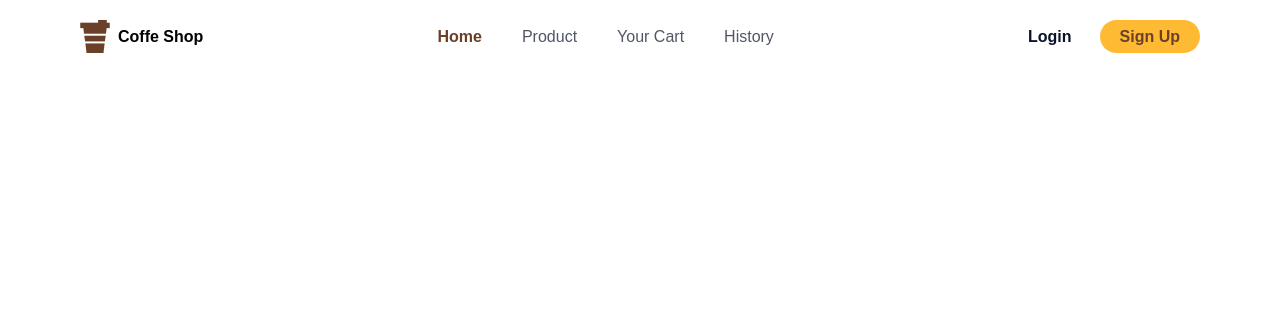
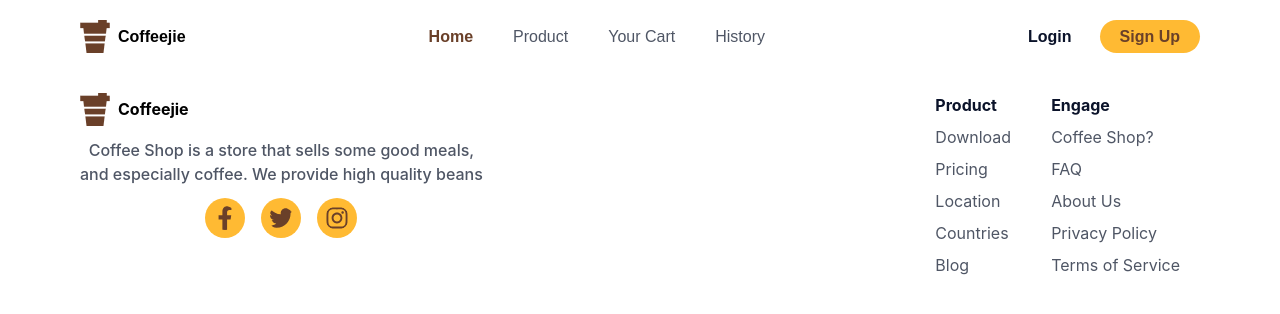
Before and after one commit to jiamudza/Coffee-shop-fe, a React (Create React App) app in the folder coffeeshop/: page / in a window 1280 px wide. Shown: the top 314 px of the page. Built offline with nearby package versions, Linux system fonts and the light colour scheme.

Commit message:
add drawer navigation

```diff
--- a/coffeeshop/src/components/footer/index.js
+++ b/coffeeshop/src/components/footer/index.js
@@ -7,24 +7,24 @@ import brand from '../../assets/images/brand-logo.png'
 
 const Footer = () => {
   return (
-    <div className='flex items-center justify-between mx-20 pb-10'>
+    <div className='md:flex items-center justify-between mx-5 md:mx-20 pb-10'>
         <div>
             <Link to="/" className='flex items-center font-bold'>
                 <img src={brand} alt='logo-brand'/>
-                <p className='px-2'>Coffe Shop</p>
+                <p className='px-2'>Coffeejie</p>
             </Link>
 
-            <p className='text-text font-[500] mt-3'>
+            <p className='text-text font-[500] mt-3 text-center'>
             Coffee Shop is a store that sells some good meals, <br />and especially coffee. We provide high quality beans
             </p>
-            <div className='flex mt-3'>
-                <FaFacebookF size={40} className="mx-2 bg-primary px-2 py-2 rounded-full text-secondary"/>
-                <FaTwitter size={40} className="mx-2 bg-primary px-2 py-2 rounded-full text-secondary"/>
-                <FaInstagram size={40} className="mx-2 bg-primary px-2 py-2 rounded-full text-secondary"/>
+            <div className='flex justify-center md:mt-3 mt-10'>
+                <FaFacebookF size={40} className="mx-2 bg-primary px-2 py-2 rounded-full cursor-pointer text-secondary"/>
+                <FaTwitter size={40} className="mx-2 bg-primary px-2 py-2 rounded-full cursor-pointer text-secondary"/>
+                <FaInstagram size={40} className="mx-2 bg-primary px-2 py-2 rounded-full cursor-pointer text-secondary"/>
             </div>
         </div>
 
-        <div className='text-text flex'>
+        <div className='text-text flex justify-around mt-10'>
             <div className='mx-5'>
                 <p className='text-title font-bold'>
                     Product
--- a/coffeeshop/src/components/header/index.css
+++ b/coffeeshop/src/components/header/index.css
@@ -14,9 +14,9 @@
 }
 
 #drawer-true{
-
+    @apply left-0
 }
 
-#drawer-false{
-    @apply hidden transition duration-300
+#drawer-false {
+    @apply -left-full
 }
--- a/coffeeshop/src/components/header/index.js
+++ b/coffeeshop/src/components/header/index.js
@@ -8,11 +8,12 @@ import userPlaceholder from '../../assets/images/user-placeholder.png'
 
 import {GoSearch} from 'react-icons/go'
 import {BsChatLeftText,BsChatRightText} from 'react-icons/bs'
-import {FaUserCircle} from 'react-icons/fa'
-import {RiLogoutCircleLine, RiSettings3Fill} from 'react-icons/ri'
+import {FaUserCircle, FaCoffee} from 'react-icons/fa'
+import {RiLogoutCircleLine, RiSettings3Fill, RiHistoryFill} from 'react-icons/ri'
 import {IoMdCart} from 'react-icons/io'
+import {AiFillHome} from 'react-icons/ai'
 
-const Header = () => {
+const Header = (props) => {
     const [notif, setNotif] = useState(false)
     const [isOpen, setIsOpen] = useState(false)
     const [isLogin, setIsLogin] = useState(true)
@@ -38,14 +39,10 @@ const Header = () => {
     }, [])
   return (
     <div className='font-rubik'>
-        <div className='flex pt-5 px-5 md:px-20 items-center justify-between'>
+        <div className={drawerOpen ? 'flex blur-sm md:blur-none pt-5 px-5 md:px-20 items-center justify-between' : 'flex  pt-5 px-5 md:px-20 items-center justify-between'}>
                 <button id={hamburgerMenu} onClick={() => {
-                    if(hamburgerMenu == "hamburger-menu") {
-                        setHamburgerMenu("hamburger-menu-active")
+                    setHamburgerMenu('hamburger-menu-active')
                     setDrawerOpen(true)
-                    } else {
-                        setHamburgerMenu('hamburger-menu')
-                    }
                 }} className='block md:hidden'>
                     <span  className='hamburger-line origin-bottom-left transition ease-in-out duration-300'></span>
                     <span  className='h-[2.5px] w-5 rounded-lg bg-text block'></span>
@@ -54,7 +51,7 @@ const Header = () => {
 
             <Link to="/" className='hidden md:flex items-center font-bold'>
                 <img src={brand} alt='logo-brand'/>
-                <p className='px-2'>Coffe Shop</p>
+                <p className='px-2'>Coffeejie</p>
             </Link>
 
             <div className='hidden md:block'>
@@ -81,7 +78,7 @@ const Header = () => {
                     <img onClick={() => setIsOpen((prev) => !prev)} src={userPlaceholder} className='w-10 rounded-full mx-5 cursor-pointer'/>
 
                     {isOpen && (
-                        <div className='absolute flex flex-col items-start right-20 top-20 shadow-2xl bg-transparent py-4 w-52 border-[1px] rounded-xl text-center text-text'>
+                        <div className='hidden absolute md:flex flex-col items-start right-20 top-20 shadow-2xl bg-transparent py-4 w-52 border-[1px] rounded-xl text-center text-text'>
                             <div onClick={() => navigate('/profile')} className='py-2 mx-12 flex items-center justify-around cursor-pointer'>
                                 <FaUserCircle size={25} className='text-text mx-3 ' />
                                 <p>Profile</p>
@@ -113,22 +110,86 @@ const Header = () => {
         }
         </div>
 
-        <div id={`drawer-${drawerOpen}`} className=' absolute top-0 w-[80vw] h-10'>
-            <div className='bg-secondary rounded-r-xl'>
+        <div id={`drawer-${drawerOpen}`} className='blur-none absolute transition-all ease-in-out duration-500 top-0 w-[80vw] h-[100vh] bg-white shadow-2xl md:hidden'>
+
+            {isLogin?  <div className='flex flex-col items-start right-20 top-0 bg-transparent py-0 w-full text-center text-text'>
+
+<div className='bg-secondary w-full rounded-r-xl'>
     <div onClick={() => {
         setDrawerOpen(!drawerOpen)
         setHamburgerMenu(!hamburgerMenu)
-                }} className='absolute right-0 cursor-pointer'>
+    }} className='bg-red-500 rounded  right-0 absolute py-2 pr-0 pl-3 cursor-pointer'>
         <span className='w-[30px] h-[5px] my-1 bg-text block rotate-45 rounded-lg origin-top-left'></span>
         <span className='w-[30px] h-[5px] bg-text block scale-0'></span>
         <span className='w-[30px] h-[5px] my-1 bg-text block -rotate-45 origin-bottom-left rounded-lg'></span>
     </div>
-                <div className='flex flex-col items-center py-5 text-white'>
-                    <img className='w-32 h-32 rounded-full' src={userPlaceholder} />
+        <div onClick={() => navigate('/profile')} className='cursor-pointer flex flex-col items-center mx-20 py-5 text-white'>
+        <img className='w-28 h-28 rounded-full' src={userPlaceholder} />
         <p className='font-bold py-3'>Ajimas</p>
         <p>jiamudza@gmail.com</p>
     </div>
 </div>
+
+{/* drawer down */}
+                <div onClick={() => navigate('/')} className='py-5 px-20 flex items-center justify-arounf cursor-pointer border-b'>
+                    <AiFillHome size={25} className='text-text mx-3 ' />
+                    <p>Home</p>
+                </div>
+                <div onClick={() => navigate('/product')} className='py-5 px-20 flex items-center justify-around cursor-pointer border-b'>
+                    <FaCoffee size={25} className='text-text mx-3' />
+                    <p>product</p>
+                </div>
+                <div onClick={() => navigate('/cart')} className='py-5 px-20 flex items-center justify-around cursor-pointer border-b'>
+                    <IoMdCart size={25} className='text-text mx-3' />
+                    <p>Your Cart</p>
+                </div>
+                <div onClick={() => navigate('/history')} className='py-5 px-20 flex items-center justify-around cursor-pointer'>
+                    <RiHistoryFill size={25} className='text-text mx-3' />
+                    <p>History</p>
+                </div>
+                <div onClick={handleLogout} className='py-3 absolute right-2 bottom-10  flex items-center justify-around cursor-pointer'>
+                    <RiLogoutCircleLine size={25} className='text-text mx-3' />
+                    <p>Logout</p>
+                </div>
+
+            </div> :
+            <div>
+                <div className=' flex flex-col items-end w-full rounded-r-xl'>
+                    <div onClick={() => {
+                        setDrawerOpen(!drawerOpen)
+                        setHamburgerMenu(!hamburgerMenu)
+                    }} className='bg-red-500 rounded w-11 py-2 pr-0 pl-3 cursor-pointer'>
+                        <span className='w-[30px] h-[5px] my-1 bg-text block rotate-45 rounded-lg origin-top-left'></span>
+                        <span className='w-[30px] h-[5px] bg-text block scale-0'></span>
+                        <span className='w-[30px] h-[5px] my-1 bg-text block -rotate-45 origin-bottom-left rounded-lg'></span>
+                    </div>
+
+
+
+                </div>
+
+                <div onClick={() => navigate('/')} className='py-5 px-20 flex items-center justify-around cursor-pointer border-b'>
+                    <AiFillHome size={25} className='text-text mx-3 ' />
+                    <p>Home<span className='text-transparent'>....</span></p>
+                </div>
+                <div onClick={() => navigate('/product')} className='py-5 px-20 flex items-center justify-around cursor-pointer border-b'>
+                    <FaCoffee size={25} className='text-text mx-3' />
+                    <p>product</p>
+                </div>
+                <div onClick={() => navigate('/cart')} className='py-5 px-20 flex items-center justify-around cursor-pointer border-b'>
+                    <IoMdCart size={25} className='text-text mx-3' />
+                    <p>Your Cart</p>
+                </div>
+                <div onClick={() => navigate('/history')} className='py-5 px-20 flex items-center justify-around cursor-pointer'>
+                    <RiHistoryFill size={25} className='text-text mx-3' />
+                    <p>History</p>
+                </div>
+                <div className='absolute bottom-20 w-full cursor-pointer flex justify-around px-20'>
+                <Link to="/login" className='px-5 py-2 bg-Transparent mx-2 text-title font-bold rounded-3xl hover:bg-secondary hover:text-white ease-in duration-200'>Login</Link>
+                <Link to="/register" className='px-5 py-2 bg-primary text-secondary font-bold rounded-3xl hover:bg-secondary hover:text-white ease-in duration-200'>Sign Up</Link>
+            </div>
+            </div>
+            }
 
         </div>
 
--- a/coffeeshop/src/pages/landingPage/index.js
+++ b/coffeeshop/src/pages/landingPage/index.js
@@ -1,15 +1,17 @@
 import React from 'react'
 import { useNavigate } from 'react-router-dom';
+import Footer from '../../components/footer';
 import Header from '../../components/header';
 
 const LandingPage = () => {
   return (
-    <>
+    <div>
       <Header />
-      <div>
+      <div className='px-5'>
 
       </div>
-    </>
+      <Footer />
+    </div>
   )
 }
 
```
Lines whose indentation alone changed are shown as unchanged.
